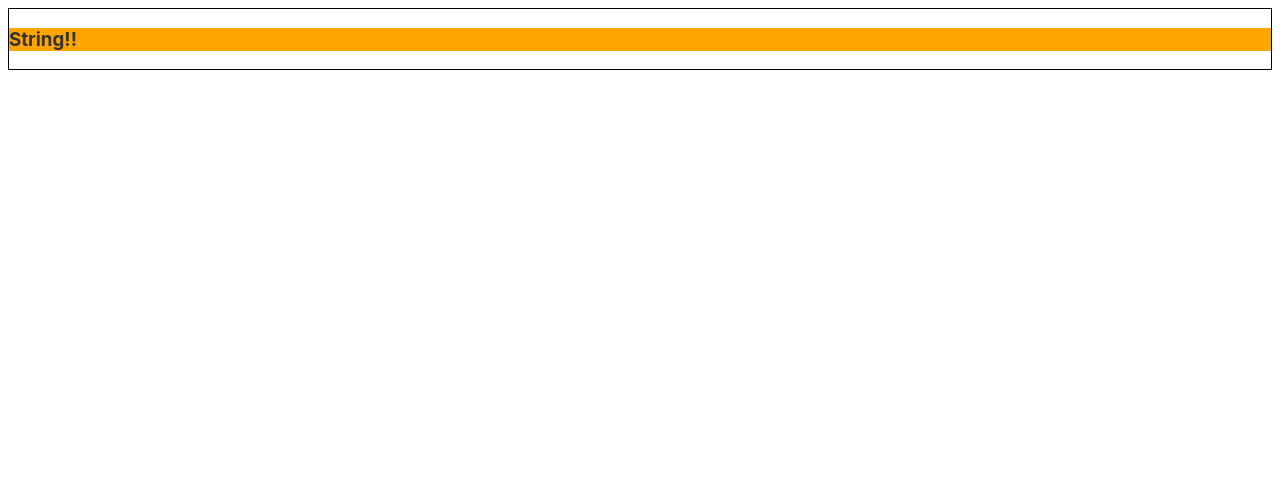
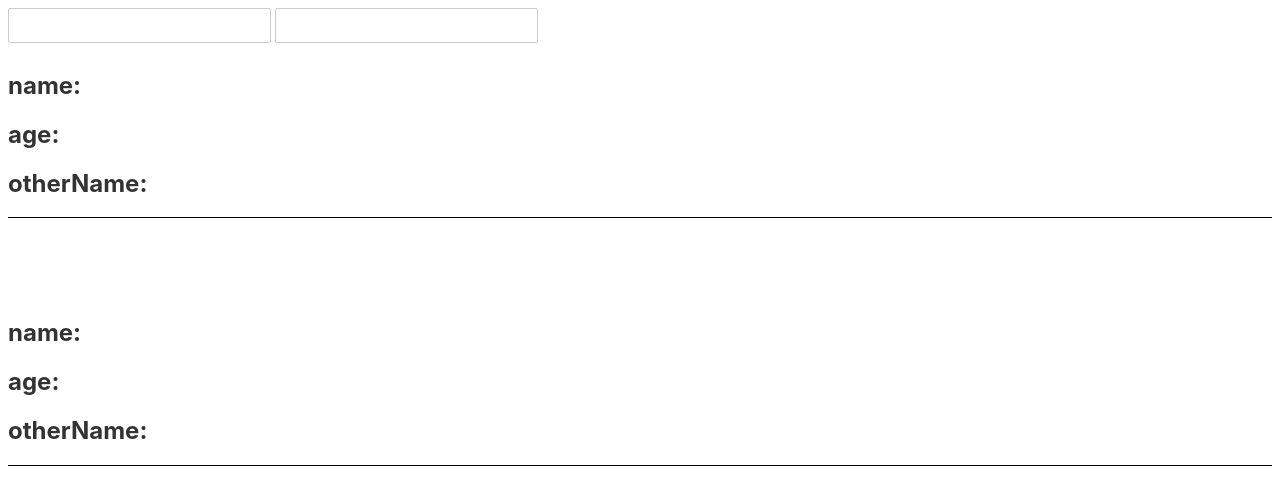
Before and after one commit to jhhj424/first-svelte-app, a Svelte app: page / in a window 1280 px wide. Shown: the top 478 px of the page. Built offline with nearby package versions, Linux system fonts and the light colour scheme.

Commit message:
feat: 부모 → 자식 props 전달

```diff
--- a/src/App.svelte
+++ b/src/App.svelte
@@ -1,21 +1,14 @@
 <script>
-	import { tick } from 'svelte';
+	import Child from './Child.svelte';
 
-	let str = 'String!!';
-	let divEl;
-	let h3El;
-
-	const changeStyle = async () => {
-		await tick(); // 화면에 요소들이 모두 그려질 때까지 대기
-		divEl.style.border = '1px solid #000';
-		h3El.style.backgroundColor = 'orange';
-	}
-
-	changeStyle();
+	let name = '';
+	let age = '';
 </script>
 
 <main>
-	<div bind:this={divEl}>
-		<h3 bind:this={h3El}>{str}</h3>
-	</div>
+	<input type="text" bind:value={name} /> <!-- 양방향 바인딩 -->
+	<input type="number" bind:value={age} /> <!-- 양방향 바인딩 -->
+
+	<Child name={name} age={age} otherName={name} /> <!-- child의 변수 명 = 부모의 변수 명 -->
+	<Child {name} {age} otherName={name}/> <!-- 변수 명이 동일한 경우 생략 가능 -->
 </main>
--- /dev/null
+++ b/src/Child.svelte
@@ -0,0 +1,18 @@
+<script>
+    export let name; // name으로 전달받은 props 저장
+    export let age; // age로 전달받은 props 저장
+    export let otherName; // otherName으로 전달받은 props 저장
+</script>
+
+<div class="box">
+    <h2>name: {name}</h2>
+    <h2>age: {age}</h2>
+    <h2>otherName: {otherName}</h2>
+</div>
+
+<style>
+    .box {
+        border-bottom: 1px solid black;
+        margin-bottom: 100px;
+    }
+</style>
```
